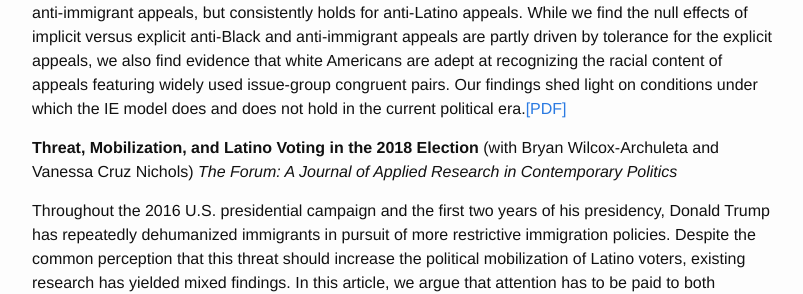
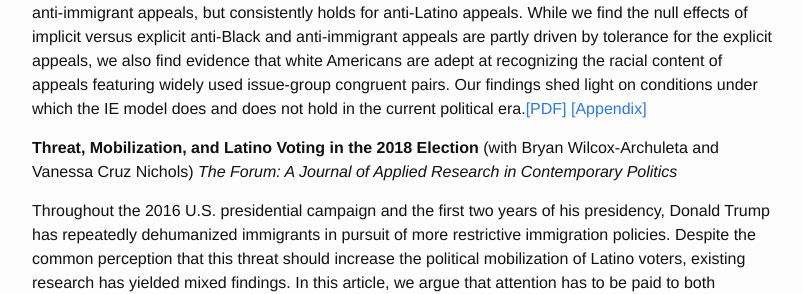
Before and after one commit to tylerreny/tylerreny.github.io, a Jekyll site: the page built from research.md, in a window 1280 px wide and 900 px high, scrolled down 651 px. Shown: the part 160-454 px from the top of the window, without its empty margins (238-1041 px from the left). Built offline with Jekyll 4.4.1, drawn with Linux system fonts in a browser that asks for light colours.

Commit message:
update cv

```diff
--- a/research.md
+++ b/research.md
@@ -12,7 +12,7 @@ A large body of research has shown that exposure to racialized media and campaig
 
 **No, You’re Playing the Race Card': Testing the Effects of Anti-Black, Anti-Latino and Anti-Immigration Appeals in the post-Obama Era** (with Ali Valenzuela and Loren Collingwood) *Forthcoming at Political Psychology*
 
-Despite a sizable literature on racial priming, scholars have failed to account for the shifting nature of racial appeals. First, theories of racial priming have not yet been widely applied to increasingly common anti-immigrant and anti-Latino political appeals. Second, theories of racial priming have not adequately accounted for both an increasingly racialized political climate and increased tolerance for explicit anti-minority appeals. In two survey experiments fielded both before Trump’s rise and after his presidential victory, we find the Implicit-Explicit (IE) model always fails for anti-Black appeals, sometimes fails for anti-immigrant appeals, but consistently holds for anti-Latino appeals. While we find the null effects of implicit versus explicit anti-Black and anti-immigrant appeals are partly driven by tolerance for the explicit appeals, we also find evidence that white Americans are adept at recognizing the racial content of appeals featuring widely used issue-group congruent pairs. Our findings shed light on conditions under which the IE model does and does not hold in the current political era.[[PDF]](http://tylerreny.github.io/pdf/pubs/reny_etal_2019_polpsych.pdf)
+Despite a sizable literature on racial priming, scholars have failed to account for the shifting nature of racial appeals. First, theories of racial priming have not yet been widely applied to increasingly common anti-immigrant and anti-Latino political appeals. Second, theories of racial priming have not adequately accounted for both an increasingly racialized political climate and increased tolerance for explicit anti-minority appeals. In two survey experiments fielded both before Trump’s rise and after his presidential victory, we find the Implicit-Explicit (IE) model always fails for anti-Black appeals, sometimes fails for anti-immigrant appeals, but consistently holds for anti-Latino appeals. While we find the null effects of implicit versus explicit anti-Black and anti-immigrant appeals are partly driven by tolerance for the explicit appeals, we also find evidence that white Americans are adept at recognizing the racial content of appeals featuring widely used issue-group congruent pairs. Our findings shed light on conditions under which the IE model does and does not hold in the current political era.[[PDF]](http://tylerreny.github.io/pdf/pubs/reny_etal_2019_polpsych.pdf) [[Appendix]](http://tylerreny.github.io/pdf/pubs/reny_etal_2019_polpsych_appendix.pdf)
 
 **Threat, Mobilization, and Latino Voting in the 2018 Election** (with Bryan Wilcox-Archuleta and Vanessa Cruz Nichols) *The Forum: A Journal of Applied Research in Contemporary Politics*
 
```
Also changed, not shown: 9 other files.
